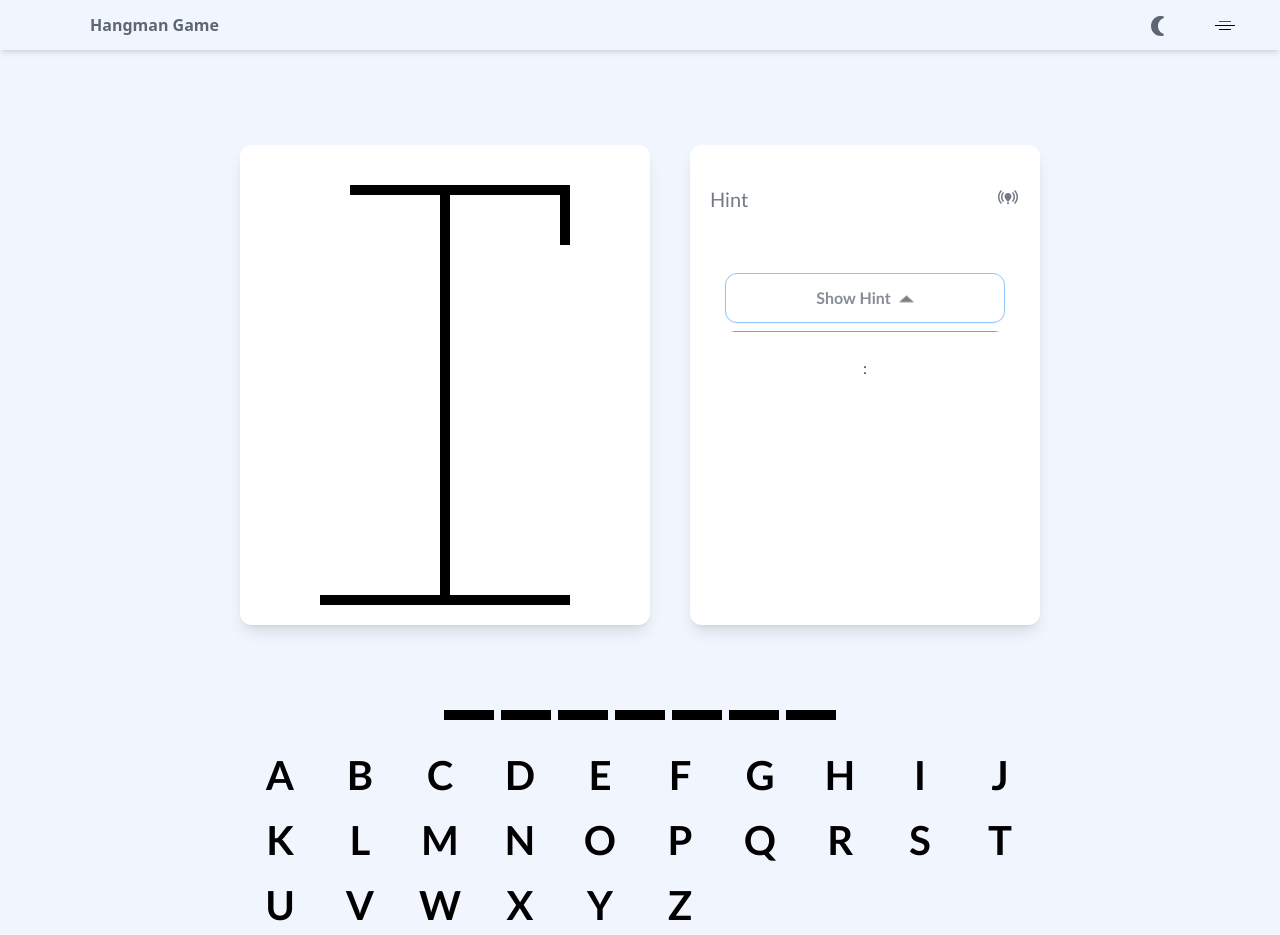
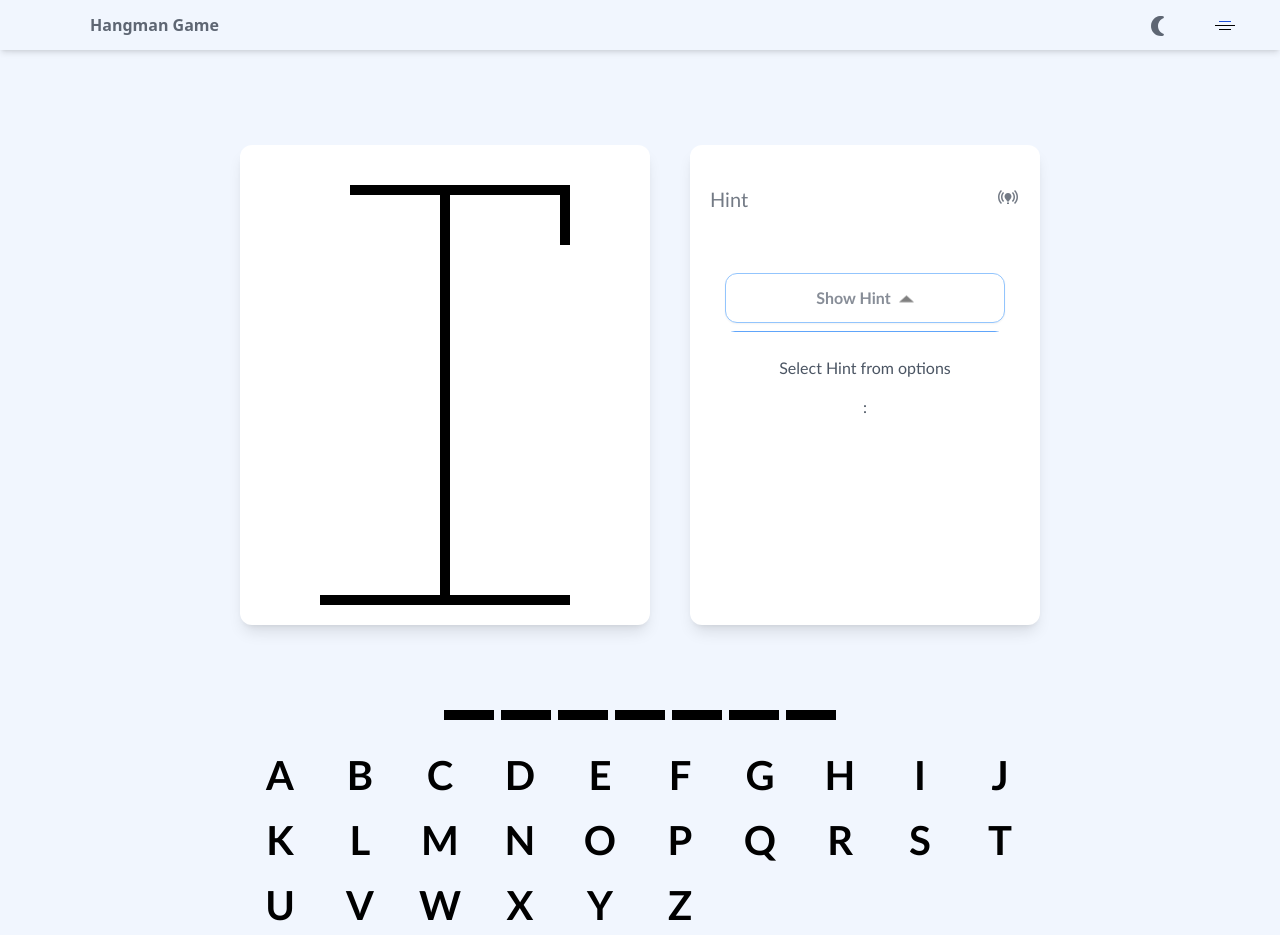
Before and after one commit to t33y/hangman, a React (Create React App) app: page / in a window 1280 px wide. Both pictures are taken after a click on the button "Show Hint". Built offline with nearby package versions, Linux system fonts and the light colour scheme; no server answers.

Commit message:
Updates hint display with no selected hint option

```diff
--- a/src/Hint.jsx
+++ b/src/Hint.jsx
@@ -144,6 +144,7 @@ function Hint({
           variants={itemVariants}
           className="text-left py-3"
         >
+          {!options.Hint && "Select Hint from options"}
           <p
             style={{
               textTransform: "capitalize",
```
